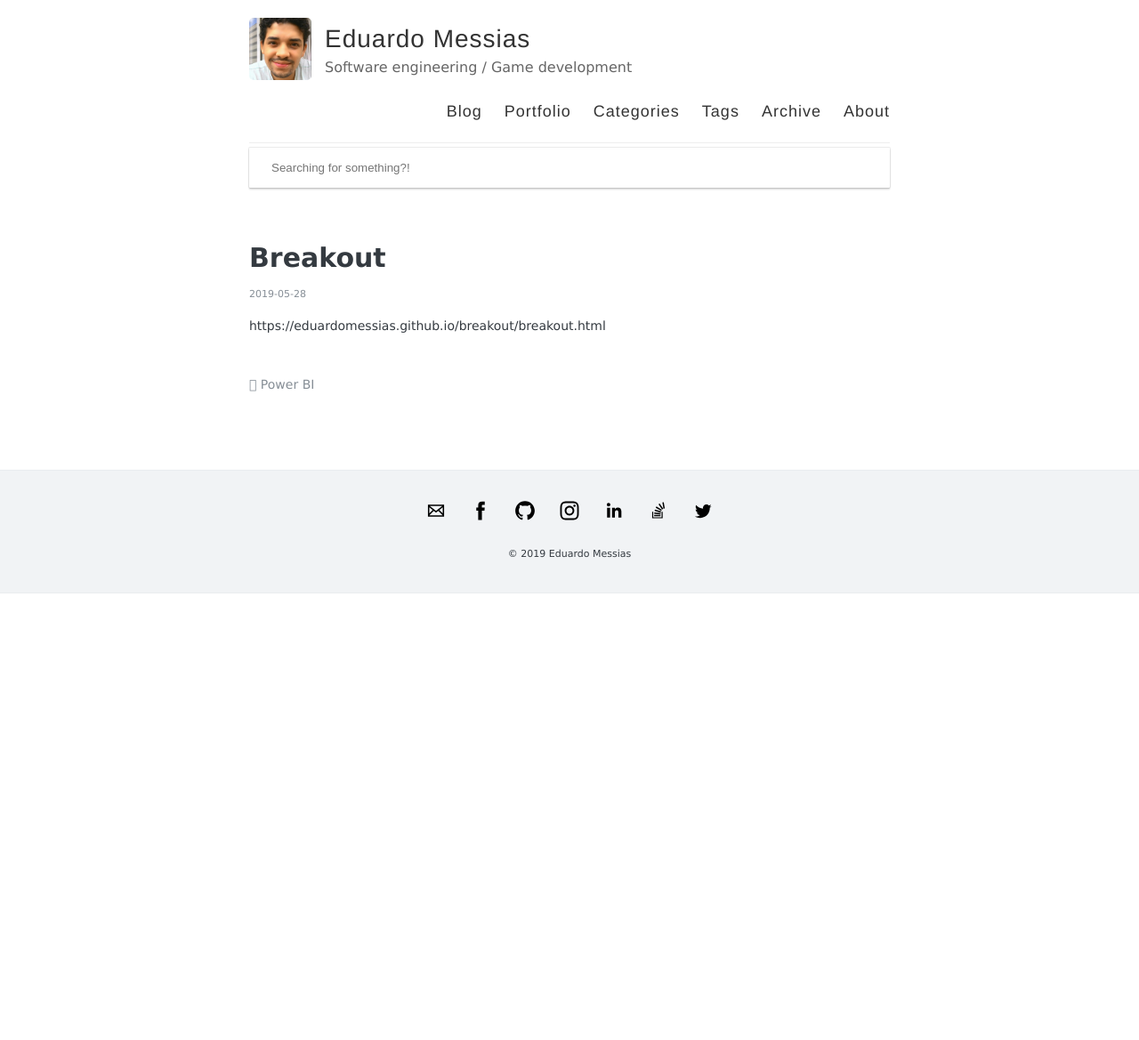
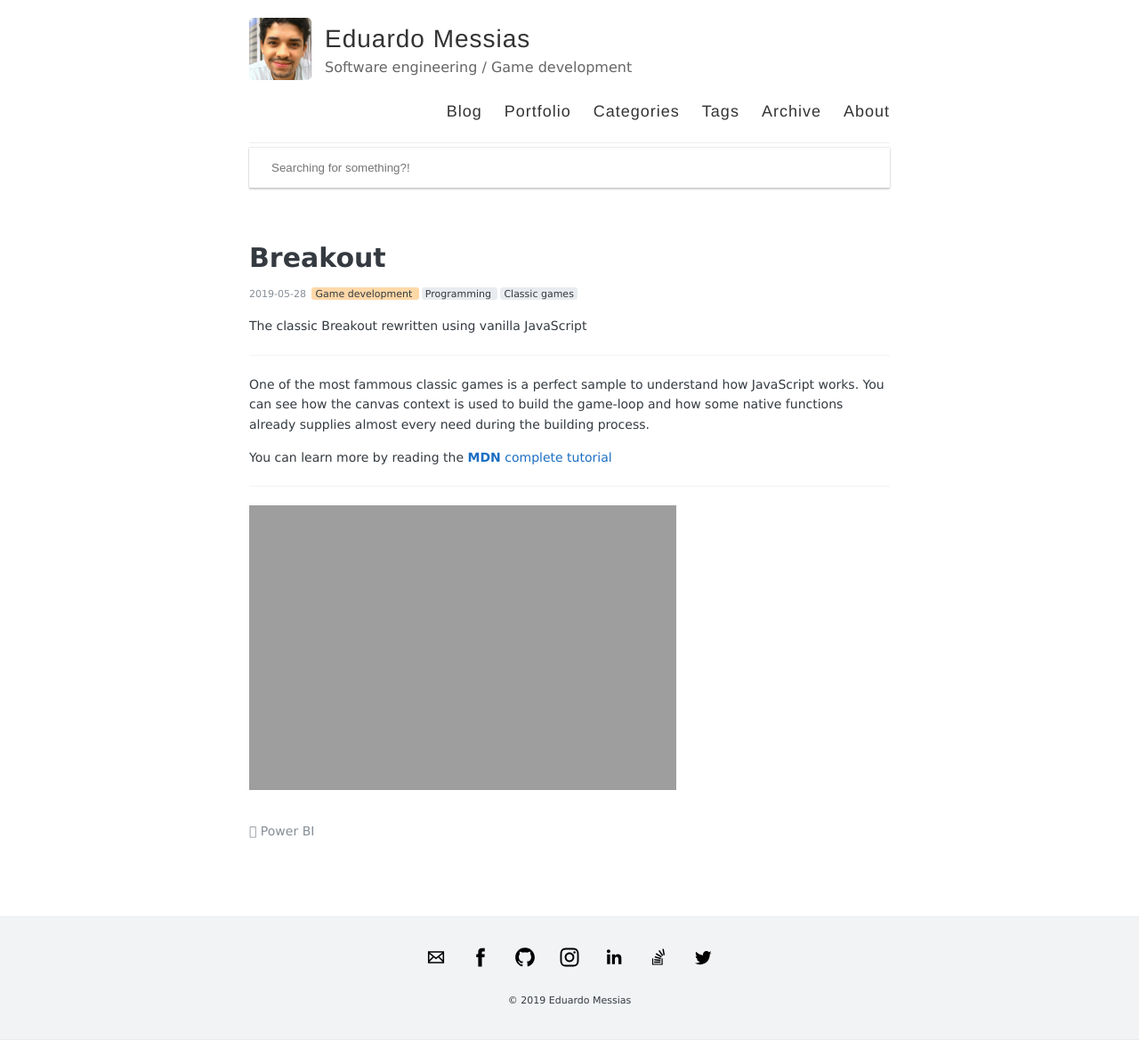
Before and after one commit to eduardomessias/eduardomessias.github.io, a Jekyll site: the page built from _posts/2019-05-28-breakout.md, in a window 1280 px wide. Shown: the whole page at 89% size. Built offline with Jekyll 4.4.1, drawn with Linux system fonts in a browser that asks for light colours; our own code applies the rules of GitHub Pages for plain Markdown files; before the commit the page ends 900 px from its top, so only the background shows below that.

Commit message:
Update 2019-05-28-breakout.md

```diff
--- a/_posts/2019-05-28-breakout.md
+++ b/_posts/2019-05-28-breakout.md
@@ -1,4 +1,22 @@
+---
+layout: post
+title: Breakout
+tags:
+  - Programming
+  - Classic games
+categories:
+  - Game development
+---
 
+The classic Breakout rewritten using vanilla JavaScript
 
+---
 
-https://eduardomessias.github.io/breakout/breakout.html
+One of the most fammous classic games is a perfect sample to understand how JavaScript works.
+You can see how the canvas context is used to build the game-loop and how some native functions already supplies almost every need during the building process.
+
+You can learn more by reading the [**MDN** complete tutorial](https://developer.mozilla.org/en-US/docs/Games/Tutorials/2D_Breakout_game_pure_JavaScript)
+
+---
+
+<iframe src="https://eduardomessias.github.io/breakout/breakout" width="480" height="320" scrolling="no"></iframe>
```
